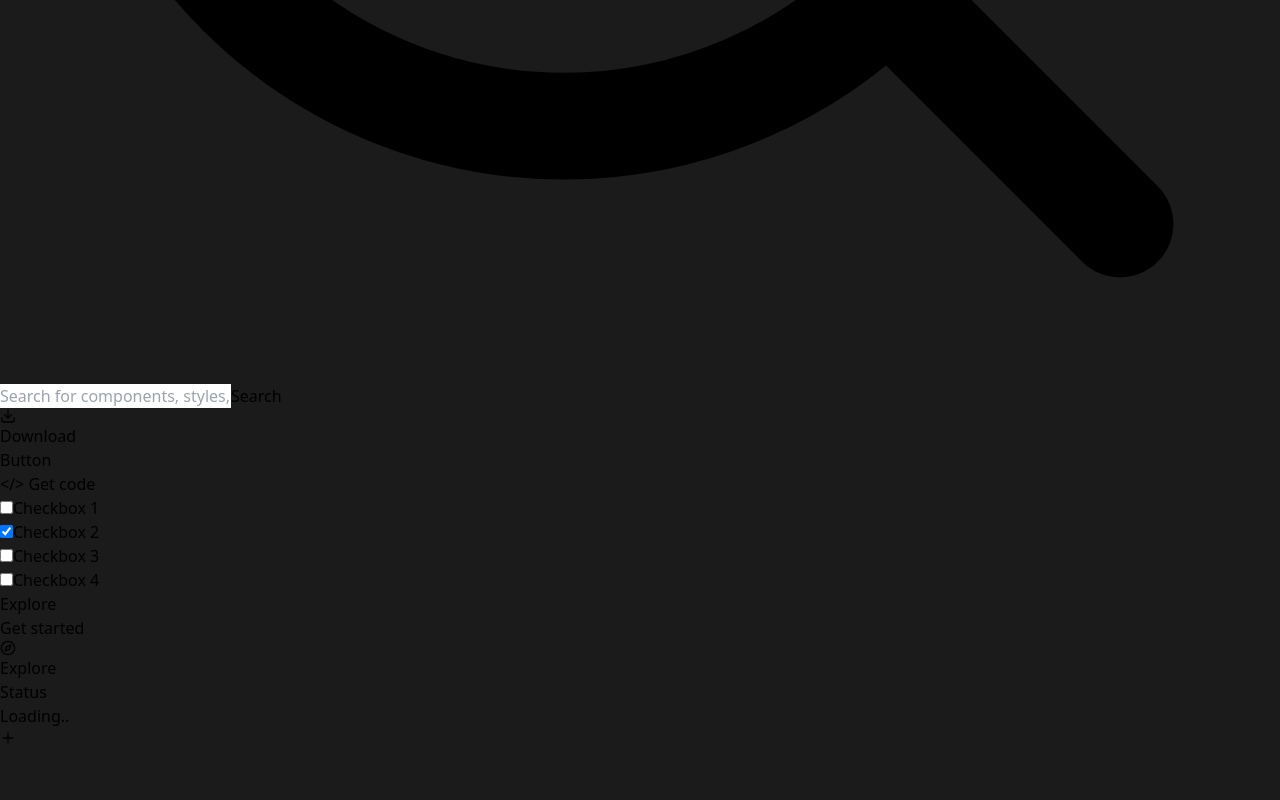
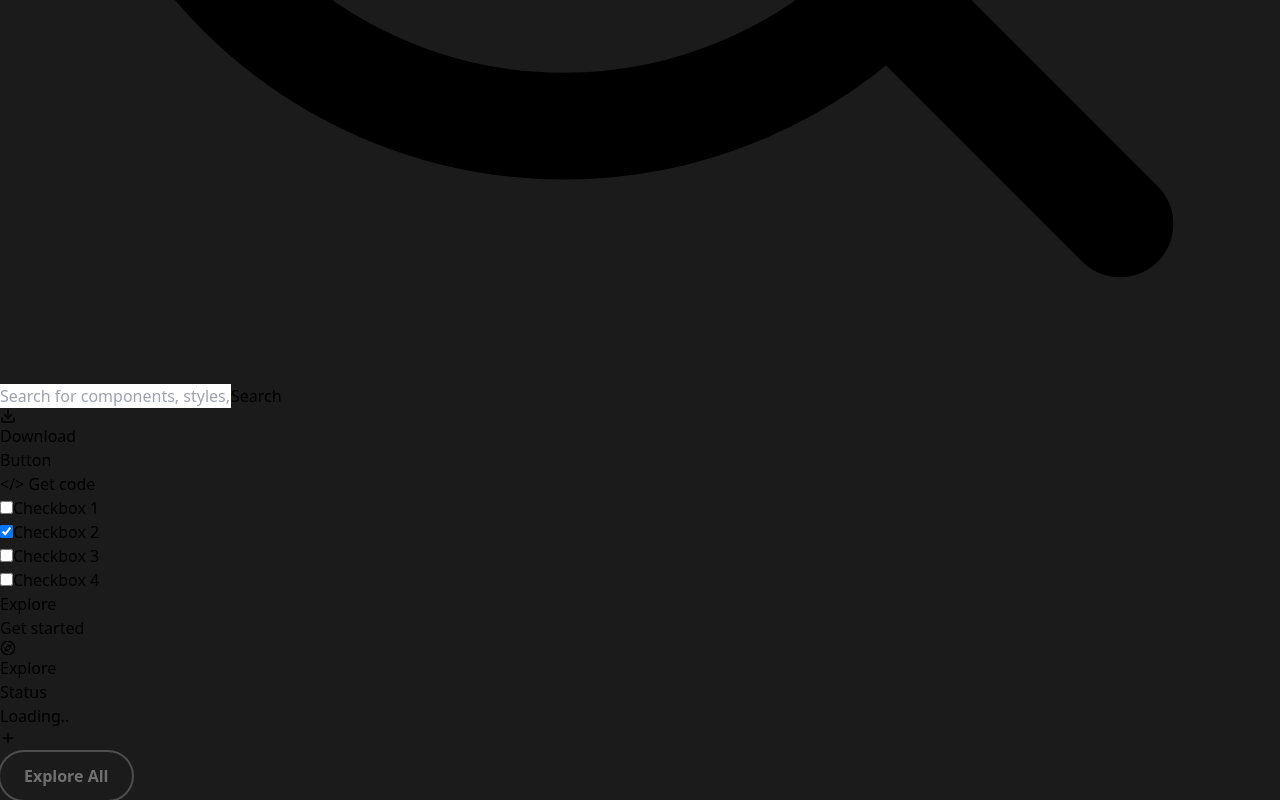
Before and after one commit to Sahillrathore/DazzleUI, a React (Vite) app: page / in a window 1280 px wide. Shown: the part 1128-1928 px from the top of the page. Before the commit the page ends 1880 px from the top, so only its background shows below. Built offline with nearby package versions, Linux system fonts and the light colour scheme.

Commit message:
buttn all

```diff
--- a/src/components/ElementsCard.jsx
+++ b/src/components/ElementsCard.jsx
@@ -118,6 +118,14 @@ const ElementsCard = () => {
                     </div>
                 ))}
             </div>
+
+            <div className="flex justify-center w-full py-5">
+                <button class="animated-button">
+                    <span>Explore All</span>
+                    <span></span>
+                </button>
+            </div>
+
         </div>
     );
 };
--- a/src/index.css
+++ b/src/index.css
@@ -5,3 +5,53 @@
 body {
     background-color: #000000e4;
 }
+
+/* From Uiverse.io by gharsh11032000 */
+.animated-button {
+    position: relative;
+    display: inline-block;
+    padding: 12px 24px;
+    border: none;
+    font-size: 16px;
+    background-color: inherit;
+    border-radius: 100px;
+    font-weight: 600;
+    color: #ffffff60;
+    box-shadow: 0 0 0 2px #ffffff39;
+    cursor: pointer;
+    overflow: hidden;
+    transition: all 0.6s cubic-bezier(0.23, 1, 0.320, 1);
+}
+
+.animated-button span:last-child {
+    position: absolute;
+    top: 50%;
+    left: 50%;
+    transform: translate(-50%, -50%);
+    width: 20px;
+    height: 20px;
+    background-color: #2196F3;
+    border-radius: 50%;
+    opacity: 0;
+    transition: all 0.8s cubic-bezier(0.23, 1, 0.320, 1);
+}
+
+.animated-button span:first-child {
+    position: relative;
+    z-index: 1;
+}
+
+.animated-button:hover {
+    box-shadow: 0 0 0 5px #2195f360;
+    color: #ffffff;
+}
+
+.animated-button:active {
+    scale: 0.95;
+}
+
+.animated-button:hover span:last-child {
+    width: 150px;
+    height: 150px;
+    opacity: 1;
+}
```
